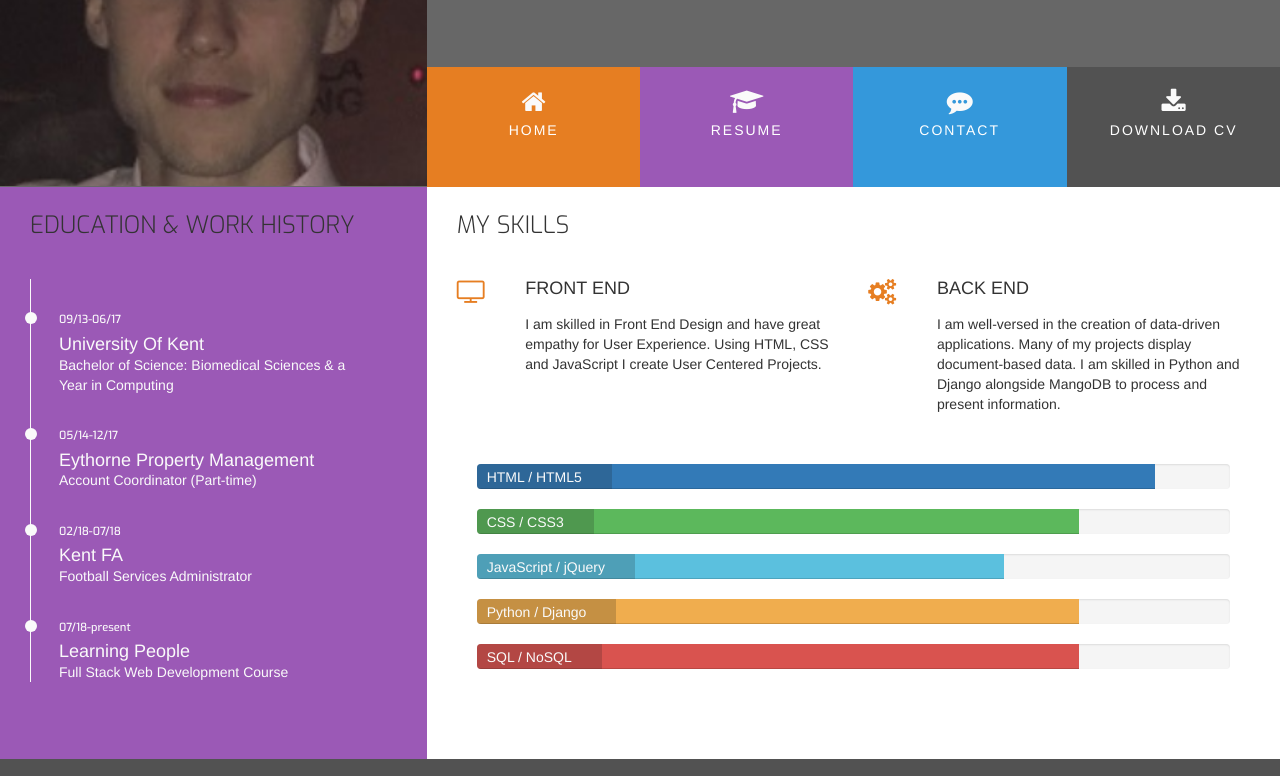
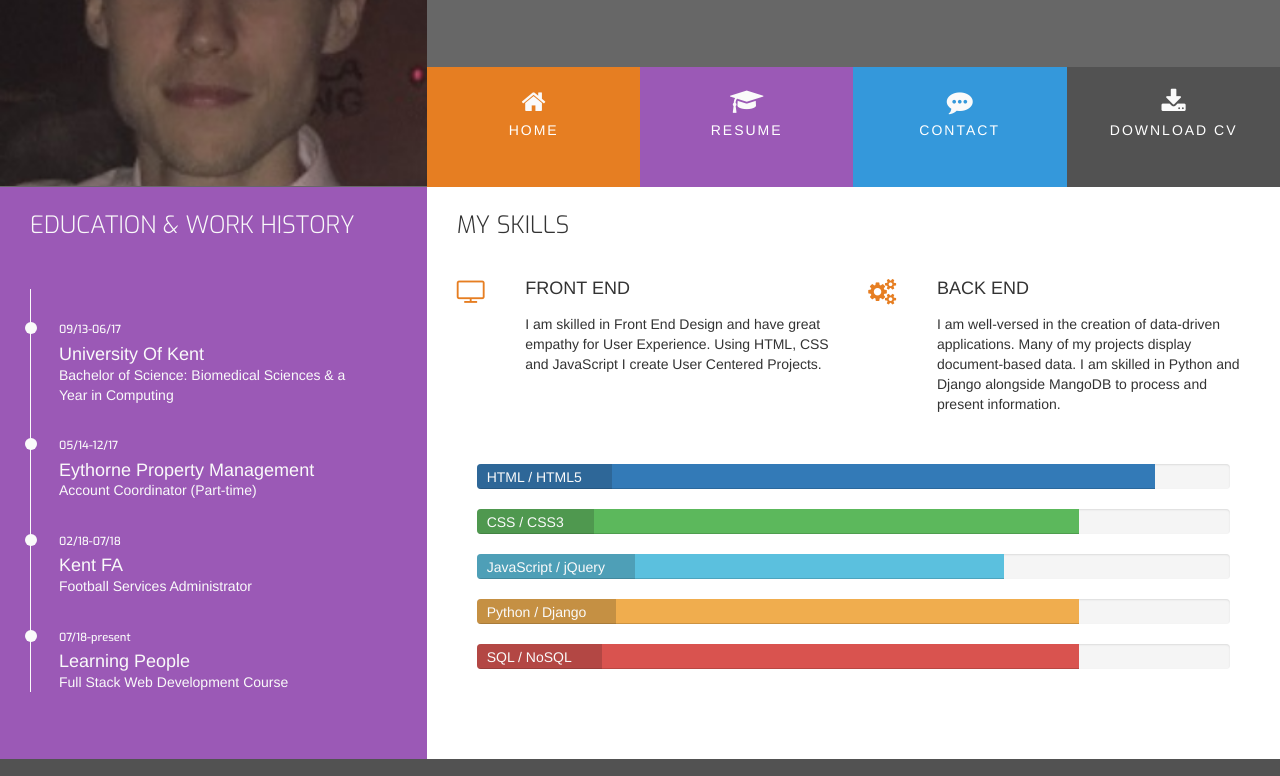
Before and after one commit to jstokes1994/joe-resume, a plain HTML site: page resume.html in a window 1280 px wide. Shown: the part 174-950 px from the top of the page. Drawn offline with nearby package versions, Linux system fonts and the light colour scheme.

Commit message:
resume fully completed now!

```diff
--- a/assets/css/style.css
+++ b/assets/css/style.css
@@ -67,6 +67,7 @@ h4 {
     display: table;
 }
 
+.history-heading,
 .section-heading {
     font-family: "exo", sans-serif;
     font-weight: 300;
@@ -328,6 +329,15 @@ footer .cv-pdf i:hover {
     background: #fafafa;
 }
 
+.history-heading{
+    color: #fafafa;
+    margin-bottom: 50px;
+}
+
+.history-items{
+    margin-bottom: 30px;
+}
+
 
 /*----------------- Media Queries*/
 
--- a/resume.html
+++ b/resume.html
@@ -49,10 +49,12 @@
             <div class="col-xs-12 col-sm-12 col-md-4 bg-color-work-history section-column">
                 <div class="row">
                     <div class="col-md-12">
-                        <h3 class="section-heading uppercase">Education & Work History</h3>
+                        <h3 class="history-heading uppercase">Education & Work History</h3>
                     </div>
 
                 </div>
+
+                <div class="history-items">
                     <div class="timeline-item" dates="09/13-06/17">
                         <h4>University Of Kent</h4>
                         <p>Bachelor of Science: Biomedical Sciences & a Year in Computing</p>
@@ -68,9 +70,11 @@
                         <h4>Kent FA</h4>
                         <p>Football Services Administrator</p>
                     </div>
-                 <div class ="timeline-item" dates="07/18-present">
+                    <div class="timeline-item" dates="07/18-present">
                         <h4>Learning People</h4>
                         <p>Full Stack Web Development Course</p>
+
+                    </div>
 
                 </div>
 
```
Lines whose indentation alone changed are shown as unchanged.
